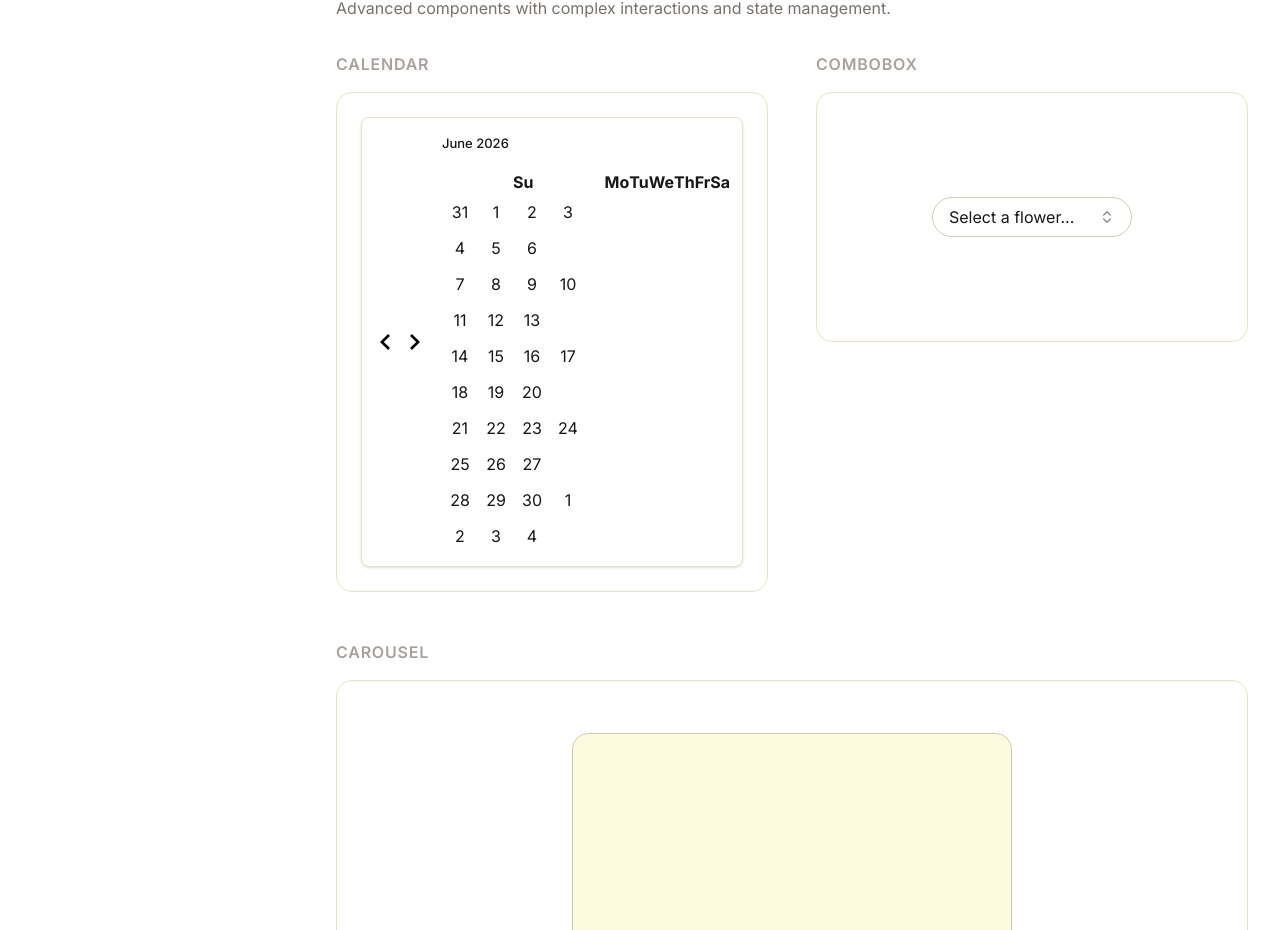
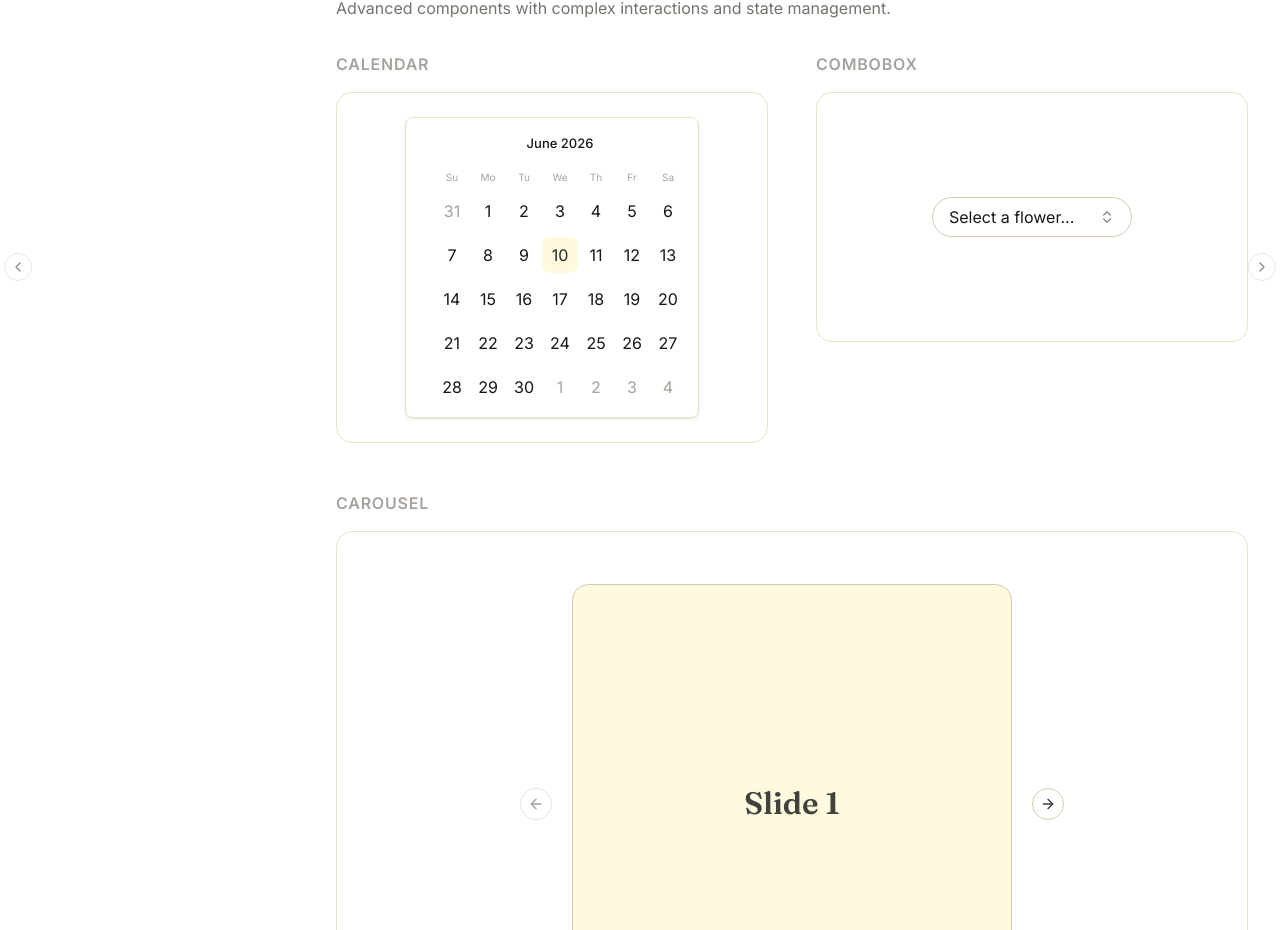
Before and after one commit to Fiorisce-Florist/lily, a Next.js app: page /design-system in a window 1280 px wide. Shown: the part 9017-9947 px from the top of the page. Built offline with nearby package versions, Linux system fonts and the light colour scheme.

Commit message:
fix: resolve incompatible calendar version

```diff
--- a/src/components/ui/calendar.tsx
+++ b/src/components/ui/calendar.tsx
@@ -1,3 +1,5 @@
+"use client";
+
 import * as React from "react";
 import { DayPicker } from "react-day-picker";
 import { ChevronLeft, ChevronRight } from "lucide-react";
@@ -15,40 +17,45 @@ function Calendar({ className, classNames, showOutsideDays = true, ...props }: C
       classNames={{
         months: "flex flex-col sm:flex-row space-y-4 sm:space-x-4 sm:space-y-0",
         month: "space-y-4",
-        caption: "flex justify-center pt-1 relative items-center",
+        month_caption: "flex justify-center pt-1 relative items-center",
         caption_label: "text-b5 font-inter font-medium",
         nav: "space-x-1 flex items-center",
-        nav_button: cn(
+        button_previous: cn(
           buttonVariants({ variant: "outline" }),
-          "h-7 w-7 bg-transparent p-0 opacity-50 hover:opacity-100"
+          "h-7 w-7 bg-transparent p-0 opacity-50 hover:opacity-100 absolute left-1"
         ),
-        nav_button_previous: "absolute left-1",
-        nav_button_next: "absolute right-1",
-        table: "w-full border-collapse space-y-1",
-        head_row: "flex",
-        head_cell:
-          "text-neutral-500 rounded-md w-9 font-inter font-normal text-b6 dark:text-neutral-400",
-        row: "flex w-full mt-2",
-        cell: "h-9 w-9 text-center text-b5 p-0 relative [&:has([aria-selected].day-range-end)]:rounded-r-md first:[&:has([aria-selected])]:rounded-l-md last:[&:has([aria-selected])]:rounded-r-md focus-within:relative focus-within:z-20",
-        day: cn(
+        button_next: cn(
+          buttonVariants({ variant: "outline" }),
+          "h-7 w-7 bg-transparent p-0 opacity-50 hover:opacity-100 absolute right-1"
+        ),
+        month_grid: "w-full border-collapse space-y-1",
+        weekdays: "flex",
+        weekday: "text-neutral-500 rounded-md w-9 font-inter font-normal text-b6 dark:text-neutral-400",
+        week: "flex w-full mt-2",
+        day: "h-9 w-9 text-center text-b5 p-0 relative [&:has([aria-selected].range_end)]:rounded-r-md first:[&:has([aria-selected])]:rounded-l-md last:[&:has([aria-selected])]:rounded-r-md focus-within:relative focus-within:z-20",
+        day_button: cn(
           buttonVariants({ variant: "ghost" }),
           "h-9 w-9 p-0 font-inter font-normal aria-selected:opacity-100"
         ),
-        day_range_end: "day-range-end",
-        day_selected:
-          "bg-blush-500 text-cornsilk-100 hover:bg-blush-500 hover:text-cornsilk-100 focus:bg-blush-500 focus:text-cornsilk-100 dark:bg-blush-600 dark:hover:bg-blush-600 dark:focus:bg-blush-600",
-        day_today: "bg-cornsilk-200 text-neutral-900 dark:bg-neutral-800 dark:text-cornsilk-100",
-        day_outside:
-          "day-outside text-neutral-500 aria-selected:bg-cornsilk-200/50 aria-selected:text-neutral-500 dark:text-neutral-400 dark:aria-selected:bg-neutral-800/50 dark:aria-selected:text-neutral-400",
-        day_disabled: "text-neutral-400 opacity-50 dark:text-neutral-600",
-        day_range_middle:
+        range_end: "range_end",
+        selected:
+          "bg-blush-500 text-cornsilk-100 hover:bg-blush-500 hover:text-cornsilk-100 focus:bg-blush-500 focus:text-cornsilk-100 dark:bg-blush-600 dark:hover:bg-blush-600 dark:focus:bg-blush-600 rounded-md",
+        today: "bg-cornsilk-200 text-neutral-900 dark:bg-neutral-800 dark:text-cornsilk-100",
+        outside:
+          "outside text-neutral-500 aria-selected:bg-cornsilk-200/50 aria-selected:text-neutral-500 dark:text-neutral-400 dark:aria-selected:bg-neutral-800/50 dark:aria-selected:text-neutral-400",
+        disabled: "text-neutral-400 opacity-50 dark:text-neutral-600",
+        range_middle:
           "aria-selected:bg-cornsilk-200 aria-selected:text-neutral-900 dark:aria-selected:bg-neutral-800 dark:aria-selected:text-cornsilk-100",
-        day_hidden: "invisible",
+        hidden: "invisible",
         ...classNames,
       }}
       components={{
-        IconLeft: () => <ChevronLeft className="h-4 w-4" />,
-        IconRight: () => <ChevronRight className="h-4 w-4" />,
+        Chevron: ({ orientation }) =>
+          orientation === "left" ? (
+            <ChevronLeft className="h-4 w-4" />
+          ) : (
+            <ChevronRight className="h-4 w-4" />
+          ),
       }}
       {...props}
     />
```
